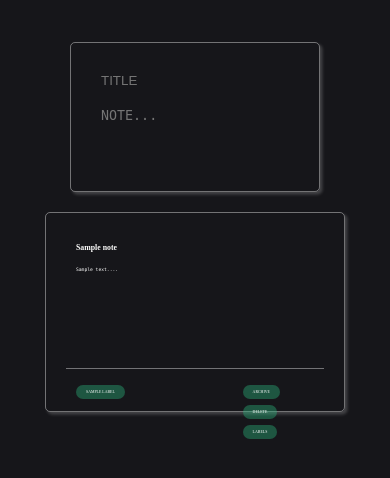
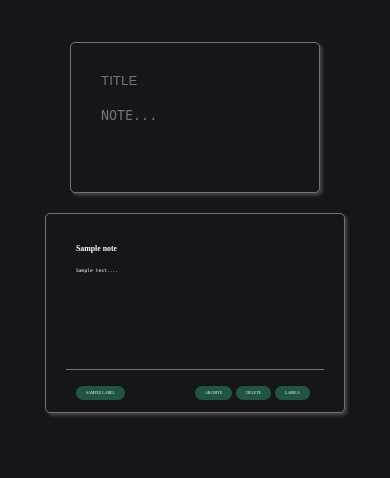
Before and after one commit to sundayirvine-code/keep-notes-app, a Django app: page / in a window 390 px wide. Shown: the part 90-568 px from the top of the page. Run offline with Django 4.2, Linux system fonts and the light colour scheme; a user stored in the database is signed in; tables that the repository leaves empty hold one stand-in row (values such as "Sample post").

Commit message:
Mobile responsivity part 2. FIXED BUG ON MY CREATE NOTE DIV

```diff
--- a/notes_app/static/notes_app/index.css
+++ b/notes_app/static/notes_app/index.css
@@ -113,8 +113,6 @@ html, body{
 #create_note{
     width: 800px;
     max-width: 800px;
-    height:155px;
-    max-height: 155px;
 }
 .note{
     max-height: 450px;
@@ -203,7 +201,7 @@ html, body{
 }
 
 .meta_right{
-    width: 30%;
+    width: 50%;
     height: 100%;
     float: right;
 
@@ -214,7 +212,7 @@ html, body{
 }
 
 .meta_left{
-    width: 68%;
+    width: 50%;
     height: 100%;
     float: left;
 }
--- a/notes_app/static/notes_app/media.css
+++ b/notes_app/static/notes_app/media.css
@@ -4,8 +4,6 @@
   #create_note{
     width:700px;
     max-width: 700px;
-    height:155px;
-    max-height: 155px;
 }
 .note{
     max-height: 600px;
@@ -23,8 +21,6 @@
     #create_note{
     width:700px;
     max-width: 700px;
-    height:155px;
-    max-height: 155px;
 }
 .note{
     max-height: 500px;
@@ -45,8 +41,6 @@
   #create_note{
     width:650px;
     max-width: 650px;
-    height:155px;
-    max-height: 155px;
 }
 .note{
     max-height: 450px;
@@ -70,8 +64,6 @@
   #create_note{
     width:650px;
     max-width: 650px;
-    height:155px;
-    max-height: 155px;
 }
 .note{
     max-height: 450px;
@@ -94,8 +86,6 @@
   #create_note{
     width: 500px;
     max-width: 500px;
-    height:155px;
-    max-height: 155px;
 }
 .note{
     max-height: 400px;
@@ -117,8 +107,6 @@
   #create_note{
     width: 450px;
     max-width: 450px;
-    height:155px;
-    max-height: 155px;
 }
 .note{
     max-height: 350px;
@@ -133,8 +121,6 @@
   #create_note{
     width: 400px;
     max-width: 400px;
-    height:155px;
-    max-height: 155px;
 }
 .note{
     max-height: 300px;
@@ -150,8 +136,6 @@
   #create_note{
     width: 250px;
     max-width: 250px;
-    height:120px;
-    max-height: 120px;
 }
 .note{
     max-height: 300px;
@@ -169,8 +153,6 @@
   #create_note{
     width: 250px;
     max-width: 250px;
-    height:150px;
-    max-height: 150px;
 }
 .note{
     max-height: 200px;
```
